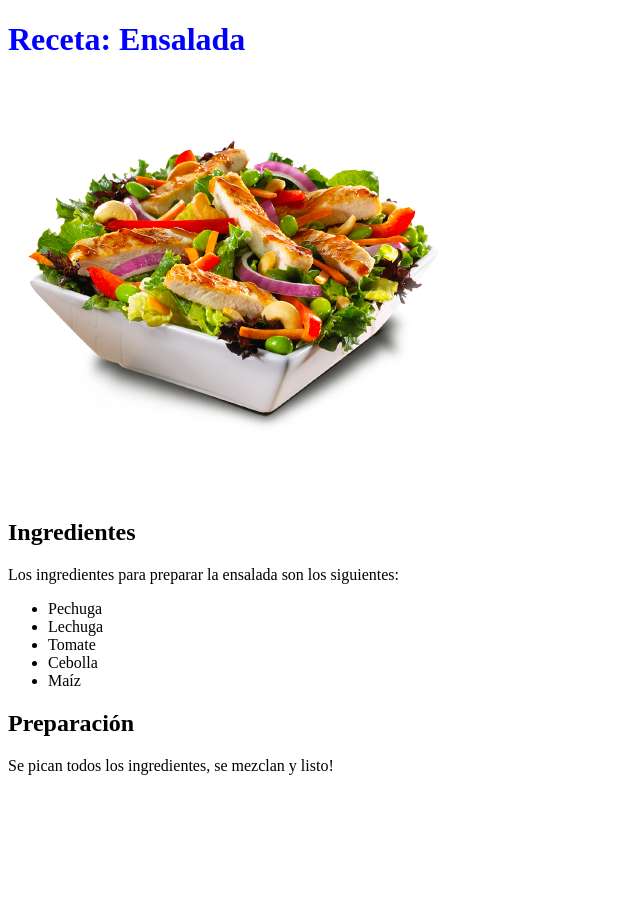
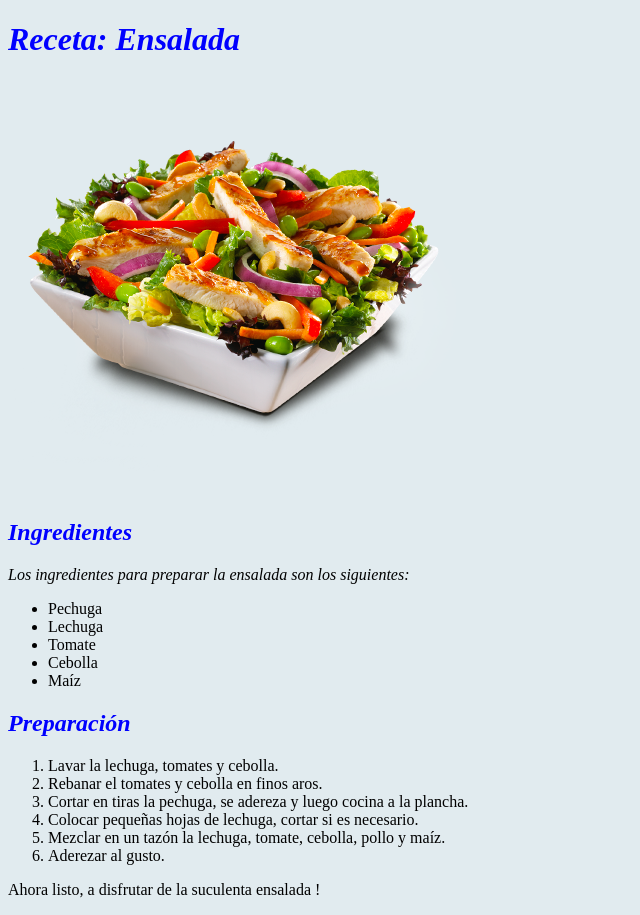
Before and after one commit to Elda29/aspirantes-mir-html-y-css, a plain HTML site: page index.html in a window 1280 px wide. Shown: the whole page, without its empty margins (0-640 px from the left). Before the commit the page ends 800 px from the top, so only its background shows below. Drawn offline with Linux system fonts and the light colour scheme.

Commit message:
Agregando Ejercicio BONUS

```diff
--- a/estilo.css
+++ b/estilo.css
@@ -1 +1,15 @@
-h1 { color: blue;}
+h1.color_t,h2.color_t { color: blue;font-style: oblique;}
+
+body { background-color: #e1ebef;}
+
+title { color : blue;}
+
+p.peque {font-size: small;}
+
+p.medio {font-size:medium;}
+
+p.grande {font-size: large;}
+
+p.mas-grande {font-size: x-large;}
+
+p.oblique {font-style: oblique;}
--- a/index.html
+++ b/index.html
@@ -13,10 +13,10 @@
 
   <body>
 
-    <h1>Receta: Ensalada</h1>
+    <h1 class="color_t">Receta: Ensalada</h1>
     <img src="/image/salad.png" alt="">
-    <h2>Ingredientes</h2>
-    <p>Los ingredientes para preparar la ensalada son los siguientes:</p>
+    <h2  class="color_t">Ingredientes</h2>
+    <p class="oblique">Los ingredientes para preparar la ensalada son los siguientes:</p>
     <ul>
         <li>Pechuga</li>
         <li>Lechuga</li>
@@ -24,8 +24,16 @@
         <li>Cebolla</li>
         <li>Maíz</li>
     </ul>
-    <h2>Preparación</h2>
-    <p>Se pican todos los ingredientes, se mezclan y listo!</p>
+    <h2 class="color_t">Preparación</h2>
+    <ol>
+       <li> Lavar la lechuga, tomates y cebolla.</li>
+       <li> Rebanar el tomates y cebolla en finos aros.</li>
+       <li> Cortar en tiras la pechuga, se adereza y luego cocina a la plancha.</li>
+       <li> Colocar pequeñas hojas de lechuga,  cortar si es necesario.</li>
+       <li> Mezclar en un tazón la lechuga, tomate, cebolla, pollo y maíz.</li>
+       <li> Aderezar al gusto.</li>
+    </ol>
+    <p>Ahora listo, a disfrutar de la suculenta ensalada !</p>
 
   </body>
 
```
